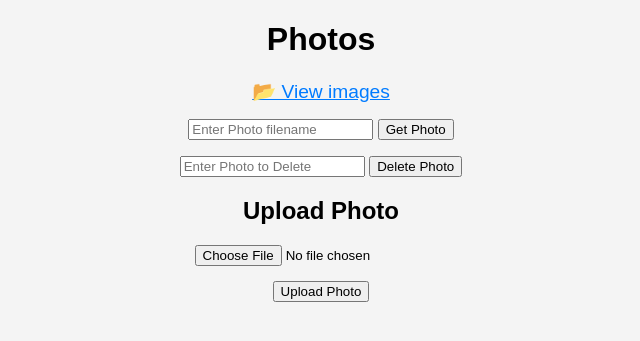
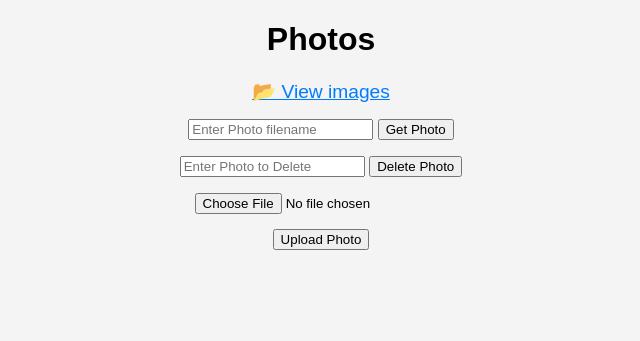
Before and after one commit to esarrieta/photo_project, a PHP site: page /photos/ in a window 1280 px wide. Shown: the top 341 px of the page, without its empty margins (319-959 px from the left). Run offline with PHP 8.4, Linux system fonts and the light colour scheme; data that the repository does not hold is empty.

Commit message:
Updating .gitignore

```diff
--- a/src/index.php
+++ b/src/index.php
@@ -122,7 +122,6 @@
 </body>
 
 <body>
-    <h2>Upload Photo</h2>
     <input type="file" id="photoUpload" accept="image/*" onchange="previewPhotoAndUpload()">
     <div id="preview" style="margin: 15px 0;"></div>
     <button id="uploadButton" onclick="uploadPhoto()">Upload Photo</button>
```
Also changed, not shown: 1 other file.
